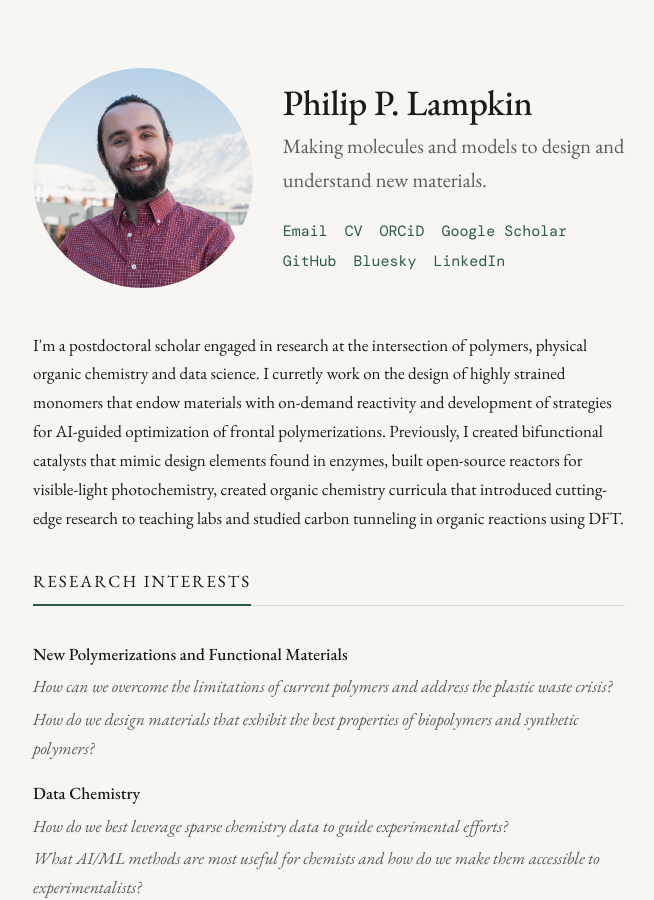
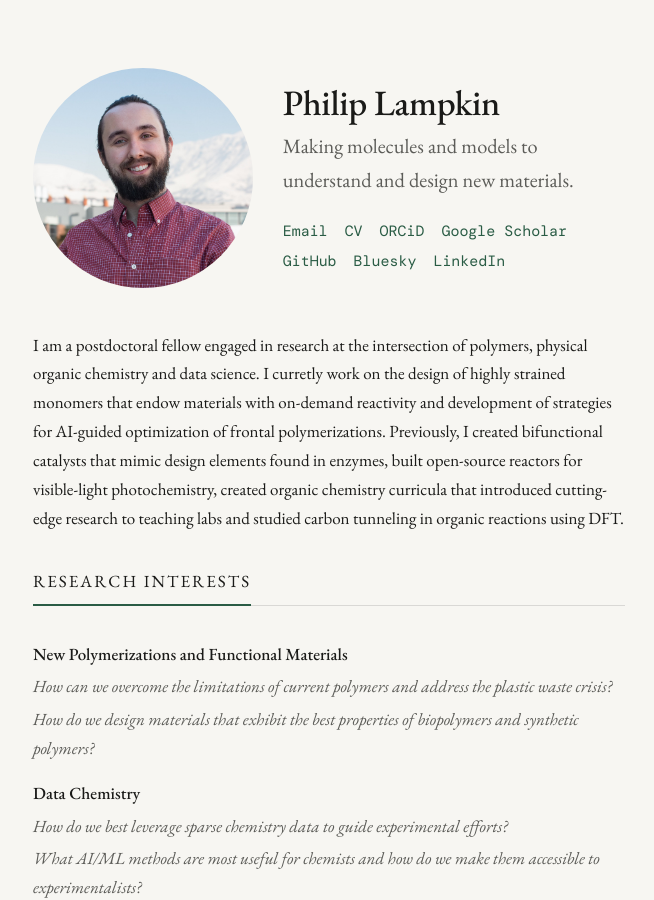
Before and after one commit to plampkin/plampkin.github.io, a Jekyll site: the page built from index.html, in a window 1280 px wide and 900 px high. Shown: the whole window, without its empty margins (311-965 px from the left). Built offline with Jekyll 4.4.1, drawn with Linux system fonts in a browser that asks for light colours; some of the changed lines change nothing that is shown.

Commit message:
SEO optimizaiton

```diff
--- a/_config.yml
+++ b/_config.yml
@@ -1,9 +1,9 @@
 # ----------------------------------------------------------------------
 #  Site settings — edit these to make the site yours
 # ----------------------------------------------------------------------
-title: Philip P. Lampkin
-tagline: Making molecules and models to design and understand new materials.
-description:
+title: Philip Lampkin
+tagline: Making molecules and models to understand and design new materials.
+description: "Philip Lampkin is a postdoctoral fellow at the University of Utah working at the intersection of polymer science, physical organic chemistry, and AI-guided materials design."
 url: "https://philip-lampkin.me"
 baseurl: ""
 
@@ -26,8 +26,20 @@
     url: "https://www.linkedin.com/in/philip-p-lampkin/"
 
 # Bio paragraph (shown below the header links)
+author:
+  name: Philip Lampkin
+
+social:
+  name: Philip Lampkin
+  links:
+    - "https://scholar.google.com/citations?user=h5jm0eEAAAAJ&hl=en"
+    - "https://github.com/plampkin"
+    - "https://bsky.app/profile/philiplampkin.bsky.social"
+    - "https://www.linkedin.com/in/philip-p-lampkin/"
+    - "https://orcid.org/0000-0002-6908-9619"
+
 bio: >
-  I'm a postdoctoral scholar engaged in research at the intersection of polymers, physical
+  I am a postdoctoral fellow engaged in research at the intersection of polymers, physical
   organic chemistry and data science. I curretly work on the design of highly strained
   monomers that endow materials with on-demand reactivity and development of strategies
   for AI-guided optimization of frontal polymerizations. Previously, I created bifunctional
@@ -85,6 +97,7 @@
 markdown: kramdown
 plugins:
   - jekyll-seo-tag
+  - jekyll-sitemap
 
 # Don't copy these into the built site
 exclude:
--- a/_layouts/default.html
+++ b/_layouts/default.html
@@ -5,6 +5,29 @@
   <meta name="viewport" content="width=device-width, initial-scale=1.0">
   <meta name="format-detection" content="telephone=no">
   {% seo %}
+  <script type="application/ld+json">
+  {
+    "@context": "https://schema.org",
+    "@type": "Person",
+    "name": "Philip Lampkin",
+    "alternateName": "Philip P. Lampkin",
+    "url": "https://philip-lampkin.me/",
+    "image": "https://philip-lampkin.me/assets/headshot.jpg",
+    "jobTitle": "Postdoctoral Scholar",
+    "worksFor": { "@type": "Organization", "name": "University of Utah" },
+    "alumniOf": [
+      { "@type": "CollegeOrUniversity", "name": "University of Wisconsin–Madison" },
+      { "@type": "CollegeOrUniversity", "name": "University of San Francisco" }
+    ],
+    "sameAs": [
+      "https://scholar.google.com/citations?user=h5jm0eEAAAAJ&hl=en",
+      "https://github.com/plampkin",
+      "https://bsky.app/profile/philiplampkin.bsky.social",
+      "https://www.linkedin.com/in/philip-p-lampkin/",
+      "https://orcid.org/0000-0002-6908-9619"
+    ]
+  }
+  </script>
   <link rel="preconnect" href="https://fonts.googleapis.com">
   <link href="https://fonts.googleapis.com/css2?family=EB+Garamond:ital,wght@0,400;0,500;1,400&family=DM+Mono:wght@400;500&display=swap" rel="stylesheet">
   <link rel="stylesheet" href="{{ '/assets/css/style.css' | relative_url }}">
--- a/index.html
+++ b/index.html
@@ -1,5 +1,8 @@
 ---
 layout: default
+image:
+  path: /assets/headshot.jpg
+  alt: Philip Lampkin
 ---
 
 <header>
```
